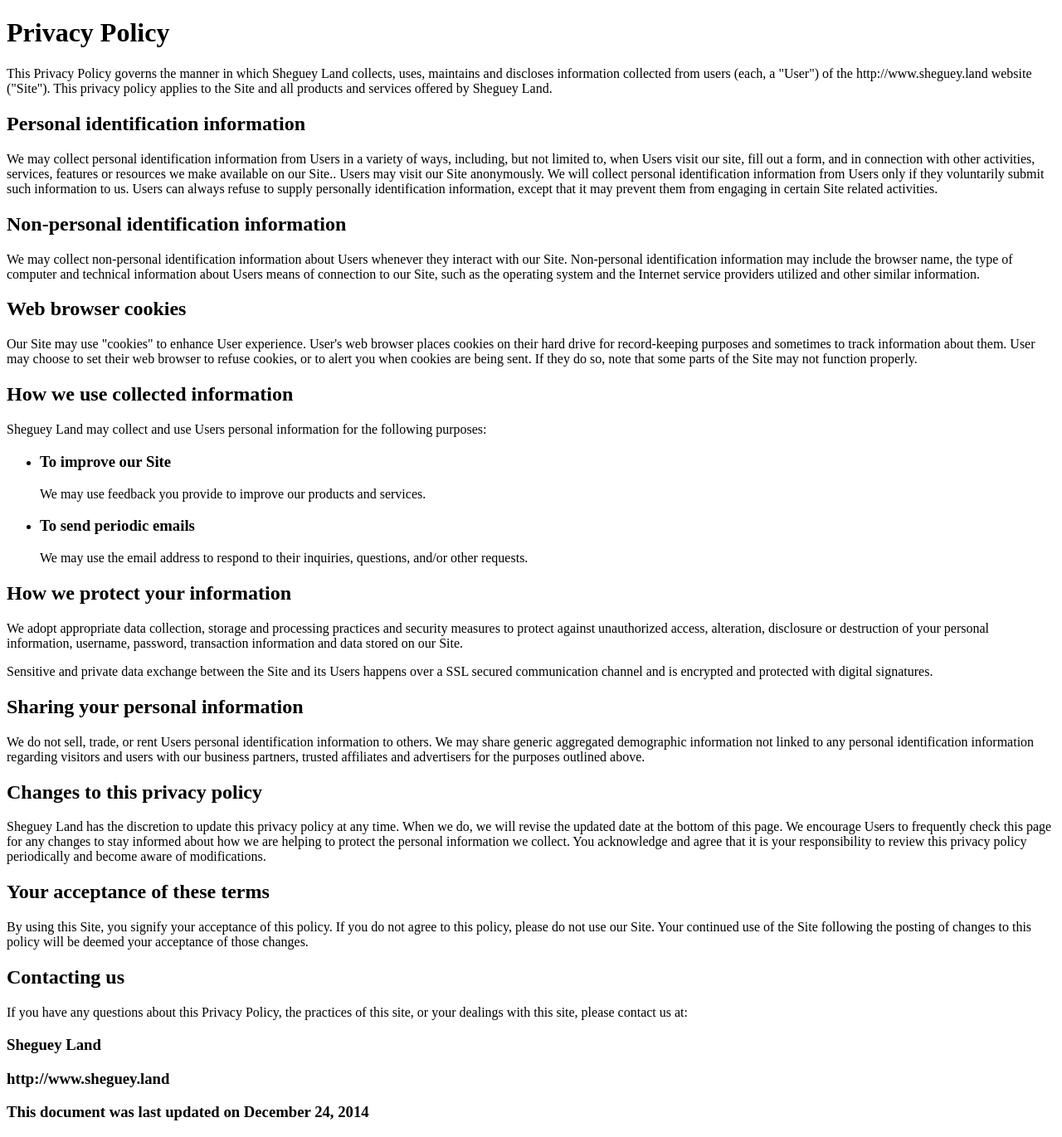
After one commit to Jerome1337/ShegueyLand, a PHP site: page /privacypolicy.php in a window 1280 px wide. The commit adds this page. Shown: the whole page at 83% size. Run offline with PHP 8.4, Linux system fonts and the light colour scheme.

Commit message:
Dernière motifs

```diff
--- a/commons/nav.php
+++ b/commons/nav.php
@@ -21,3 +21,4 @@
         </section>
     </nav>
 </div>
+<div id="fb-root"></div>
--- /dev/null
+++ b/privacypolicy.php
@@ -0,0 +1,53 @@
+<!doctype html>
+<html class="no-js" lang="fr-FR">
+	<head><meta charset="utf-8">
+		<meta name="description" content="####">
+		<meta name="keyword" content="Gradur, gradyog, sheguey, shegueysquad, roubaix, nord, GRADUR, DURGRA, durgra, shegueyland, sl, gradidur">
+		<meta name="viewport" content="width=device-width, initial-scale=1.0">
+		<!-- <meta property="og:title" content="Découvre quel Sheguey tu es !">
+		<meta property="og:type" content="article">
+		<meta property="og:image" content="http://www.sheguey.land/sheguey.jpg">
+		<meta property="og:url" content="http://www.sheguey.land">
+		<meta property="og:description" content="Toi aussi vient faire le test pour découvrir quel Sheguey tu es !"> -->
+		<link rel="icon" type="image/png" href="#">
+		<title>PRIVACY POLICY / SHEGUEYLAND</title>
+	</head>
+	<body>
+		<div>
+			<h1>Privacy Policy</h1>
+			<p>This Privacy Policy governs the manner in which Sheguey Land collects, uses, maintains and discloses information collected from users (each, a "User") of the http://www.sheguey.land website ("Site"). This privacy policy applies to the Site and all products and services offered by Sheguey Land.</p>
+			<h2>Personal identification information</h2>
+			<p>We may collect personal identification information from Users in a variety of ways, including, but not limited to, when Users visit our site, fill out a form, and in connection with other activities, services, features or resources we make available on our Site.. Users may visit our Site anonymously. We will collect personal identification information from Users only if they voluntarily submit such information to us. Users can always refuse to supply personally identification information, except that it may prevent them from engaging in certain Site related activities.</p>
+			<h2>Non-personal identification information</h2>
+			<p>We may collect non-personal identification information about Users whenever they interact with our Site. Non-personal identification information may include the browser name, the type of computer and technical information about Users means of connection to our Site, such as the operating system and the Internet service providers utilized and other similar information.</p>
+			<h2>Web browser cookies</h2>
+			<p>Our Site may use "cookies" to enhance User experience. User's web browser places cookies on their hard drive for record-keeping purposes and sometimes to track information about them. User may choose to set their web browser to refuse cookies, or to alert you when cookies are being sent. If they do so, note that some parts of the Site may not function properly.</p>
+			<h2>How we use collected information</h2>
+			<p>Sheguey Land may collect and use Users personal information for the following purposes:</p>
+			<ul>
+				<li>
+					<h3>To improve our Site</h3>
+					<p>We may use feedback you provide to improve our products and services.</p>
+				</li>
+				<li>
+					<h3>To send periodic emails</h3>
+					<p>We may use the email address to respond to their inquiries, questions, and/or other requests.</p>
+				</li>
+			</ul>
+			<h2>How we protect your information</h2>
+			<p>We adopt appropriate data collection, storage and processing practices and security measures to protect against unauthorized access, alteration, disclosure or destruction of your personal information, username, password, transaction information and data stored on our Site.</p>
+			<p>Sensitive and private data exchange between the Site and its Users happens over a SSL secured communication channel and is encrypted and protected with digital signatures.</p>
+			<h2>Sharing your personal information</h2>
+			<p>We do not sell, trade, or rent Users personal identification information to others. We may share generic aggregated demographic information not linked to any personal identification information regarding visitors and users with our business partners, trusted affiliates and advertisers for the purposes outlined above.</p>
+			<h2>Changes to this privacy policy</h2>
+			<p>Sheguey Land has the discretion to update this privacy policy at any time. When we do, we will revise the updated date at the bottom of this page. We encourage Users to frequently check this page for any changes to stay informed about how we are helping to protect the personal information we collect. You acknowledge and agree that it is your responsibility to review this privacy policy periodically and become aware of modifications.</p>
+			<h2>Your acceptance of these terms</h2>
+			<p>By using this Site, you signify your acceptance of this policy. If you do not agree to this policy, please do not use our Site. Your continued use of the Site following the posting of changes to this policy will be deemed your acceptance of those changes.</p>
+			<h2>Contacting us</h2>
+			<p>If you have any questions about this Privacy Policy, the practices of this site, or your dealings with this site, please contact us at:</p>
+			<h3>Sheguey Land</h3>
+			<h3>http://www.sheguey.land</h3>
+			<h3>This document was last updated on December 24, 2014</h3>
+		</div>
+	</body>
+</html>
--- a/quelsheguey.php
+++ b/quelsheguey.php
@@ -116,7 +116,7 @@
                             <input type="hidden" id="out" name="out" class="hide">
                             <input type="submit" id="formSubmit" value="Decouvre quel Sheguey tu es !" class="hide">
                         </form>
-                        <section id="resultForm" class="hide">
+                        <section id="resultForm">
                             <h1 id="resultSheguey"></h1>
                             <h4></h4>
                             <span id="restartForm">Recommencer le test</span>
```
Also changed, not shown: commons/head.php (+7 -5 lines), commons/index.html (added, +29 -0 lines), commons/postmessage.php (+4 -5 lines), contacts.php (+12 -12 lines), insta-test.php (+0 -7 lines), js/script.js (+62 -35 lines), .htaccess, img/fbshare.jpg (added), img/fbshare.png (added), 1 other file.
